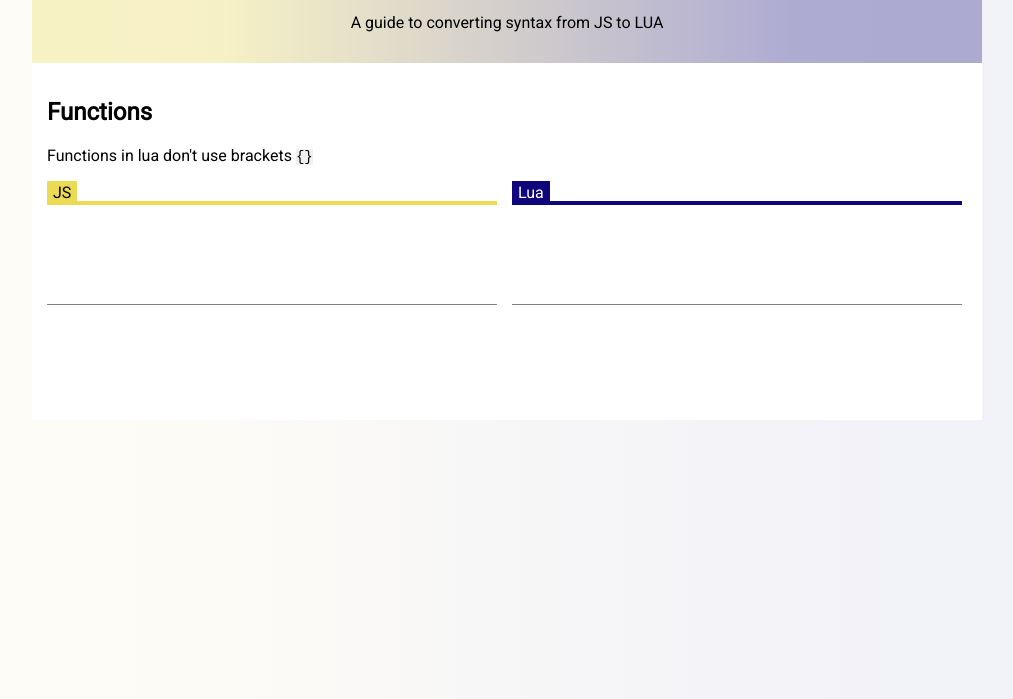
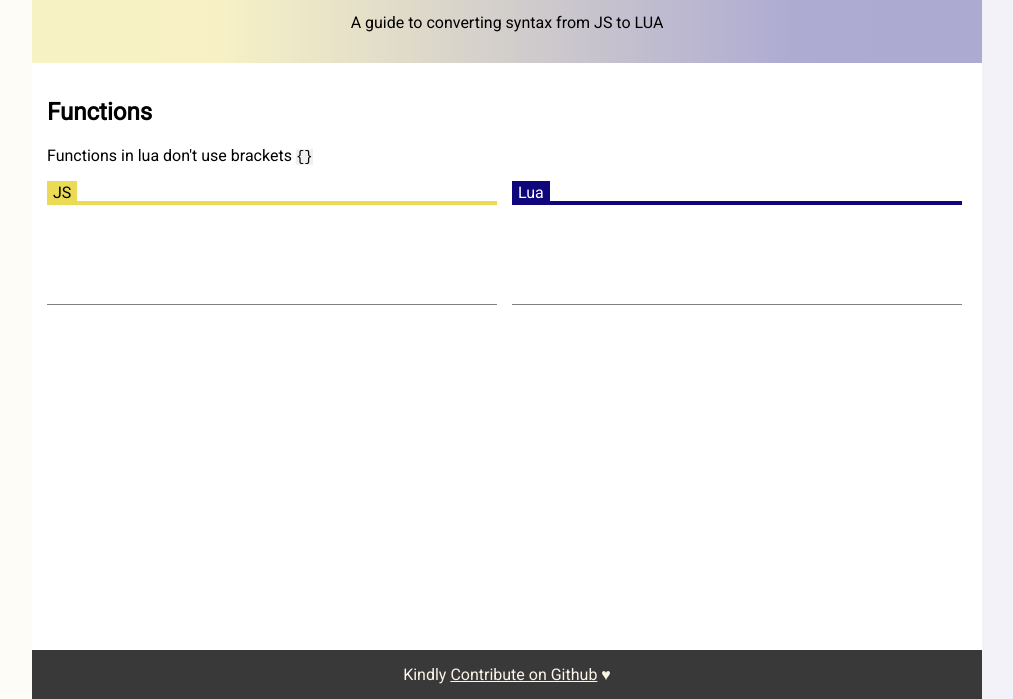
Before and after one commit to KyleMit/js-to-lua, a website built with Parcel: page src/index.html in a window 1280 px wide. Shown: the part 101-800 px from the top of the page, without its empty margins (133-1146 px from the left). Built offline with nearby package versions, Linux system fonts and the light colour scheme; what fengari-web, monaco-editor would draw is missing.

Commit message:
add footer

```diff
--- a/src/index.html
+++ b/src/index.html
@@ -62,7 +62,10 @@ return sayHello("Kyle 2")
       </section>
     </main>
 
-    <footer></footer>
+    <footer>
+      Kindly
+      <a href="https://github.com/KyleMit/js-to-lua">Contribute on Github</a> ♥
+    </footer>
 
     <script src="./site.js"></script>
   </body>
--- a/src/styles.css
+++ b/src/styles.css
@@ -9,6 +9,12 @@ body {
 
 body {
     background: linear-gradient(90deg, rgb(235 218 83 / 0.05) 20%, rgb(15 6 123 / 0.05) 80%);
+    display: flex;
+    flex-direction: column;
+}
+
+body>* {
+    width: 100%;
 }
 
 .banner,
@@ -48,6 +54,8 @@ h1 img {
 
 main {
     background: white;
+    padding-bottom: 100px;
+    flex-grow: 1;
 }
 
 .container {
@@ -113,3 +121,14 @@ pre {
 .code-containers> :first-child {
     margin-right: 15px;
 }
+
+footer {
+    /* padding: 25px; */
+    background: #393939;
+    color: #fcf4e6;
+    text-align: center;
+}
+
+footer a {
+    color: #fcf4e6;
+}
```
